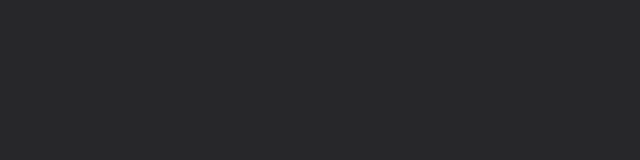
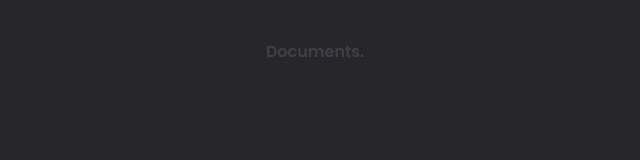
Before and after one commit to aadarshraj02/docs-mini, a React (Vite) app: page / in a window 1280 px wide. Shown: the top 160 px of the page, without its empty margins (325-965 px from the left). Built offline with nearby package versions, Linux system fonts and the light colour scheme.

Commit message:
added div for showing header

```diff
--- a/src/App.jsx
+++ b/src/App.jsx
@@ -1,6 +1,9 @@
 const App = () => {
   return (
     <div className="relative w-full h-screen bg-zinc-800">
+      <div className="w-full py-10 flex justify-center text-zinc-700 font-semibold">
+        Documents.
+      </div>
       <h1 className="absolute text-[13vw] leading-none tracking-tighter text-zinc-900 font-semibold top-1/2 left-1/2 transform -translate-x-1/2 -translate-y-1/2">
         Docs
       </h1>
```
